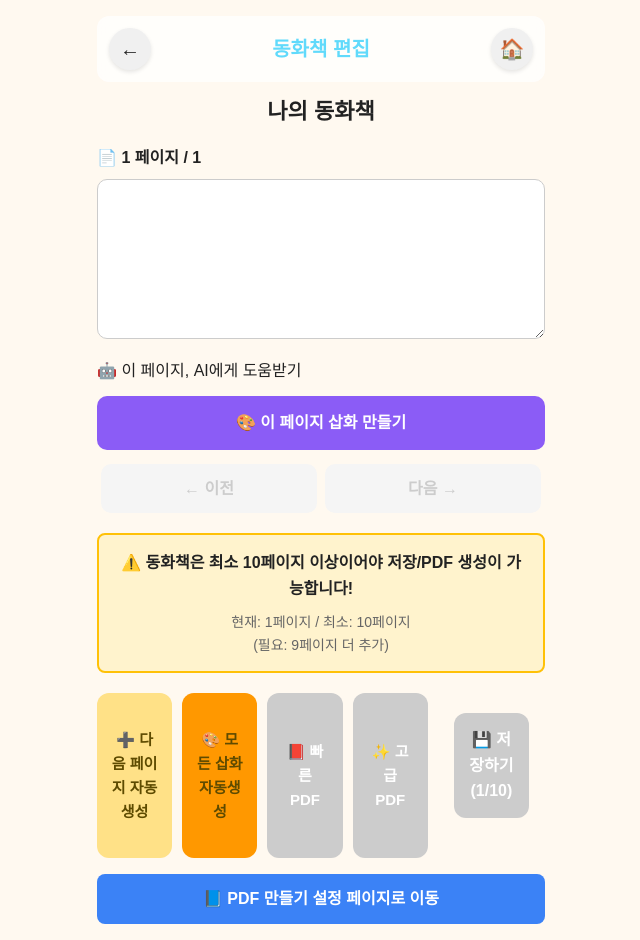
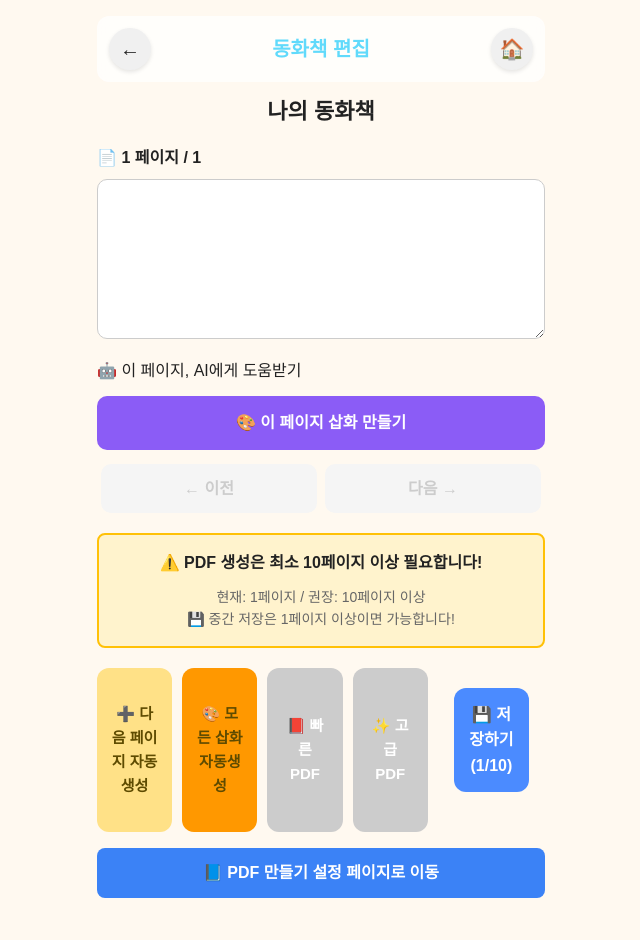
Before and after one commit to sunsudun25-cloud/hidi-story-maker, a React (Vite) app: page /storybook-editor in a window 1280 px wide. Shown: the whole page, without its empty margins (319-959 px from the left). After the commit the page ends 914 px from the top, so only its background shows below. Built offline with nearby package versions, Linux system fonts and the light colour scheme.

Commit message:
Feature: Allow saving with 1+ pages, PDF requires 10+ pages

```diff
--- a/src/pages/StorybookEditor.tsx
+++ b/src/pages/StorybookEditor.tsx
@@ -318,16 +318,23 @@ ${page.text}
     }
   };
 
-  // 💾 저장 (최소 10페이지 검증)
+  // 💾 저장 (1페이지 이상이면 저장 가능 - 중간 저장 지원)
   const handleSave = async () => {
-    // 최소 10페이지 검증
+    // 최소 1페이지 검증
+    if (storyPages.length < 1) {
+      alert('⚠️ 최소 1페이지 이상 작성해야 저장할 수 있습니다!');
+      return;
+    }
+
+    // 10페이지 미만일 경우 안내 메시지
     if (storyPages.length < 10) {
-      alert(
-        `⚠️ 동화책은 최소 10페이지 이상이어야 저장할 수 있습니다!\n\n` +
+      const confirmed = window.confirm(
+        `📝 중간 저장하시겠습니까?\n\n` +
         `현재 페이지: ${storyPages.length}페이지\n` +
-        `필요한 페이지: ${10 - storyPages.length}페이지 더 추가하세요.`
+        `권장 페이지: 최소 10페이지\n\n` +
+        `중간 저장 후 나중에 이어서 작성할 수 있습니다.`
       );
-      return;
+      if (!confirmed) return;
     }
 
     try {
@@ -536,12 +543,12 @@ ${page.text}
           }}
         >
           <p style={{ fontSize: "16px", fontWeight: "bold", marginBottom: "10px" }}>
-            ⚠️ 동화책은 최소 10페이지 이상이어야 저장/PDF 생성이 가능합니다!
+            ⚠️ PDF 생성은 최소 10페이지 이상 필요합니다!
           </p>
           <p style={{ fontSize: "14px", color: "#666" }}>
-            현재: {storyPages.length}페이지 / 최소: 10페이지
+            현재: {storyPages.length}페이지 / 권장: 10페이지 이상
             <br />
-            (필요: {10 - storyPages.length}페이지 더 추가)
+            💾 중간 저장은 1페이지 이상이면 가능합니다!
           </p>
         </div>
       )}
@@ -605,10 +612,10 @@ ${page.text}
         <button
           className="primary-btn"
           onClick={handleSave}
-          disabled={storyPages.length < 10}
+          disabled={storyPages.length < 1}
           style={{
-            backgroundColor: storyPages.length < 10 ? "#ccc" : undefined,
-            cursor: storyPages.length < 10 ? "not-allowed" : "pointer",
+            backgroundColor: storyPages.length < 1 ? "#ccc" : undefined,
+            cursor: storyPages.length < 1 ? "not-allowed" : "pointer",
           }}
         >
           💾 저장하기 {storyPages.length < 10 && `(${storyPages.length}/10)`}
```
